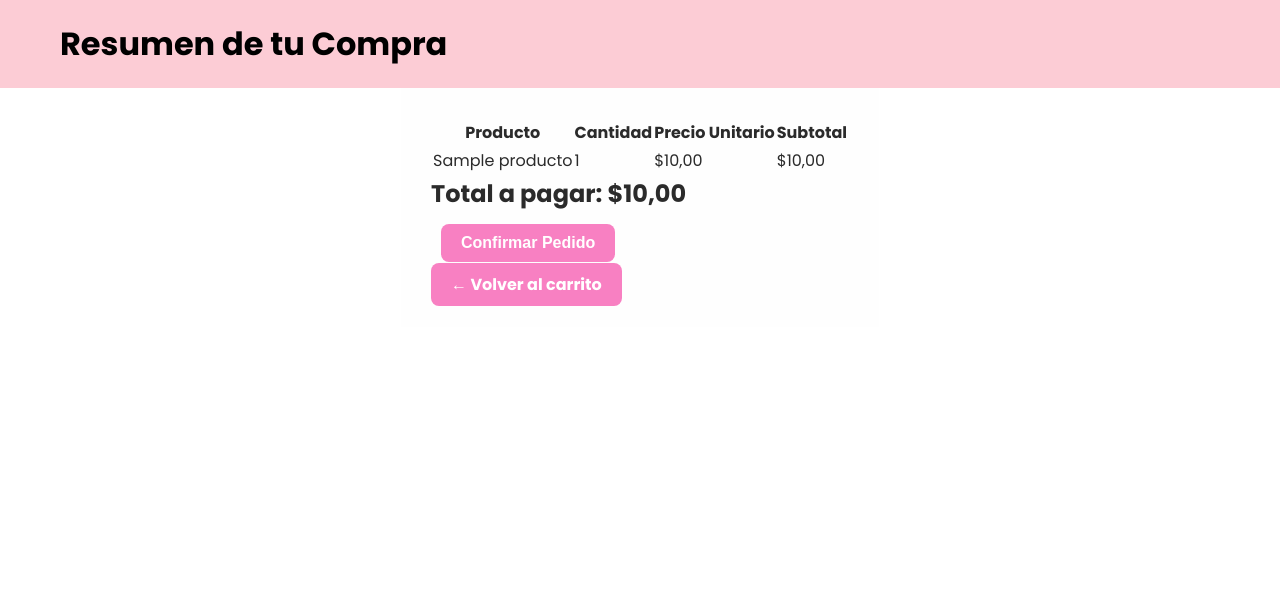
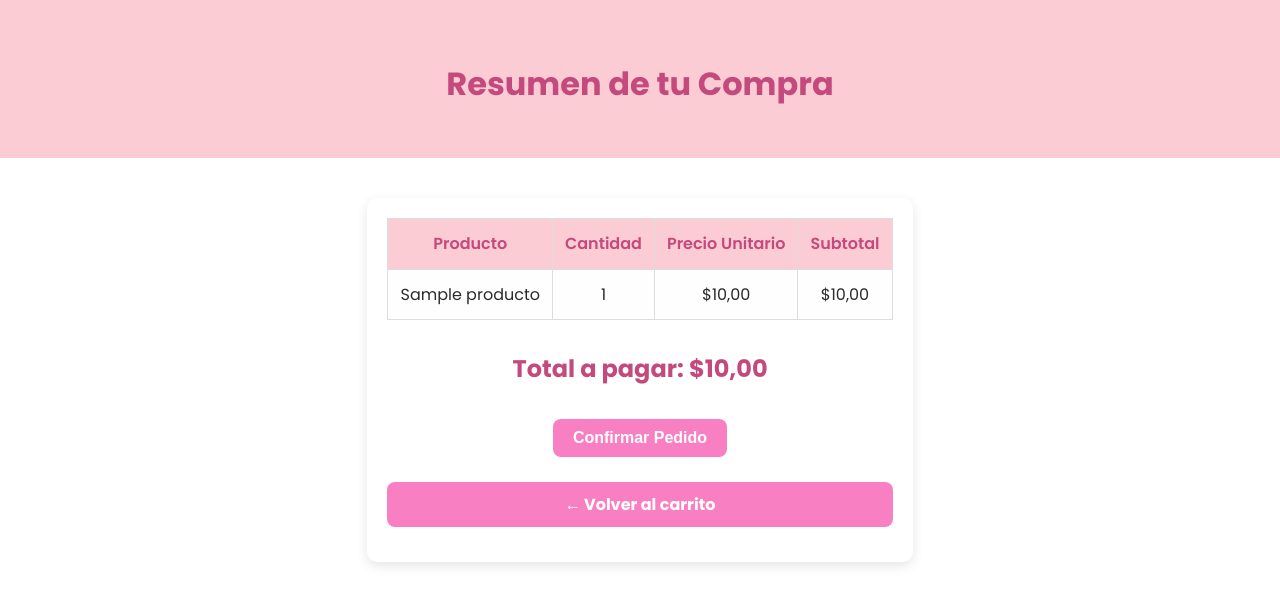
Before and after one commit to arizabaloivonne-del/mi-proyecto, a Django app: page /tienda/checkout/ in a window 1280 px wide. Shown: the top 605 px of the page. Run offline with Django 5.2, Linux system fonts and the light colour scheme; a user stored in the database is signed in; tables that the repository leaves empty hold one stand-in row (values such as "Sample post").

```diff
--- a/static/css/estilos_v2.css
+++ b/static/css/estilos_v2.css
@@ -602,9 +602,11 @@ footer {
 
 .producto > div {
   flex: 1;
-  display: flex;
-  flex-direction: column;
-  gap: 8px;
+  display: grid;
+  grid-template-columns: 1fr;
+  gap: 6px;
+  justify-items: center;
+  text-align: center;
 }
 
 .producto h3 {
@@ -684,3 +686,248 @@ footer {
 #quitar-seleccion:hover {
   background-color: #ee7f91;
 }
+
+@media (max-width: 768px) {
+  .producto {
+    flex-direction: column;
+    align-items: center;
+    text-align: center;
+  }
+
+  .producto img {
+    margin-bottom: 10px;
+  }
+
+  .producto form {
+    justify-content: center;
+    flex-direction: column;
+  }
+
+  .producto input[type="number"] {
+    margin-bottom: 10px;
+  }
+}
+.titulo-carrito {
+  text-align: center;
+  font-size: 2rem;
+  color: #c4497c;
+  margin-top: 30px;
+  margin-bottom: 20px;
+}
+
+
+.titulo-centrado {
+  text-align: center;
+  font-size: 2rem;
+  color: #c4497c;
+  margin-top: 40px;
+  margin-bottom: 30px;
+}
+
+
+/* ========== RESUMEN DE COMPRA ========== */
+.resumen-compra {
+  max-width: 800px;
+  margin: 40px auto;
+  padding: 20px;
+  background-color: #fff;
+  border-radius: 10px;
+  box-shadow: 0 4px 12px rgba(0, 0, 0, 0.1);
+  color: #2B2B2B;
+  font-size: 16px;
+}
+
+.tabla-resumen {
+  width: 100%;
+  border-collapse: collapse;
+  margin-bottom: 30px;
+}
+
+.tabla-resumen th,
+.tabla-resumen td {
+  border: 1px solid #ddd;
+  padding: 12px;
+  text-align: center;
+}
+
+.tabla-resumen th {
+  background-color: #fcccd5;
+  color: #c4497c;
+  font-weight: 600;
+}
+
+.tabla-resumen td {
+  background-color: #fefefe;
+}
+
+.resumen-compra h2 {
+  text-align: center;
+  color: #c4497c;
+  margin-bottom: 20px;
+}
+
+.resumen-compra form,
+.resumen-compra a.btn-regresar {
+  display: flex;
+  justify-content: center;
+  margin-bottom: 15px;
+}
+
+.resumen-compra .btn-confirmar,
+.resumen-compra .btn-regresar {
+  padding: 10px 20px;
+  border-radius: 8px;
+  font-weight: bold;
+  background-color: #f880c2;
+  color: white;
+  border: none;
+  cursor: pointer;
+  transition: background-color 0.3s ease;
+}
+
+.resumen-compra .btn-confirmar:hover,
+.resumen-compra .btn-regresar:hover {
+  background-color: #ee7f91;
+}
+
+
+
+
+
+.logo img {
+  max-width: 220px;
+  height: auto;
+}
+
+.subtitulo {
+  background-color: #0e0d0d;
+  color: white;
+  padding: 5px 12px;
+  border-radius: 5px;
+  font-weight: bold;
+  font-size: 0.9rem;
+  margin-top: 8px;
+}
+
+
+
+
+
+
+
+
+
+
+.logo img {
+  max-width: 220px;
+  height: auto;
+}
+
+.subtitulo {
+  background-color: #0e0d0d;
+  color: white;
+  padding: 5px 12px;
+  border-radius: 5px;
+  font-weight: bold;
+  font-size: 0.9rem;
+  margin-top: 8px;
+}
+
+
+
+.menu-sesion {
+  font-size: 0.9rem;
+  color: #ee7f91;
+}
+
+.navbar ul {
+  display: flex;
+  gap: 15px;
+  list-style: none;
+  padding: 0;
+  margin: 0;
+}
+
+.navbar li img {
+  width: 30px;
+  height: auto;
+}
+
+
+
+.menu-horizontal {
+  display: flex;
+  justify-content: space-between;
+  align-items: center;
+  flex-wrap: wrap;
+  gap: 20px;
+}
+
+.menu-izquierda {
+  display: flex;
+  align-items: center;
+  gap: 15px;
+}
+
+.logo img {
+  max-width: 180px;
+  height: auto;
+}
+
+.menu-sesion {
+  font-size: 0.9rem;
+  color: #ee7f91;
+}
+
+.menu-sesion p {
+  font-size: 1.2rem;
+  font-weight: 600;
+  color: #0e0d0d;
+  margin: 0;
+}
+
+
+.menu-sesion button {
+  background: none;
+  border: none;
+  color: #ee7f91;
+  font-weight: bold;
+  cursor: pointer;
+}
+
+.menu-sesion button:hover {
+  color: #c4497c;
+  text-decoration: underline;
+}
+
+.subtitulo-centro {
+  text-align: center;
+  margin-top: 10px;
+}
+
+.subtitulo {
+  background-color: #0e0d0d;
+  color: white;
+  padding: 5px 12px;
+  border-radius: 5px;
+  font-weight: bold;
+  font-size: 0.9rem;
+  display: inline-block;
+}
+
+
+.btn-cerrar {
+  padding: 8px 16px;
+  background-color: #c4497c;   /* rosa fuerte */
+  color: white;
+  border: none;
+  border-radius: 6px;
+  font-weight: bold;
+  cursor: pointer;
+  transition: background-color 0.3s ease, transform 0.2s ease;
+}
+
+.btn-cerrar:hover {
+  background-color: #ee7f91;   /* rosa más suave al pasar el mouse */
+  transform: scale(1.05);      /* efecto ligero de zoom */
+}
```
